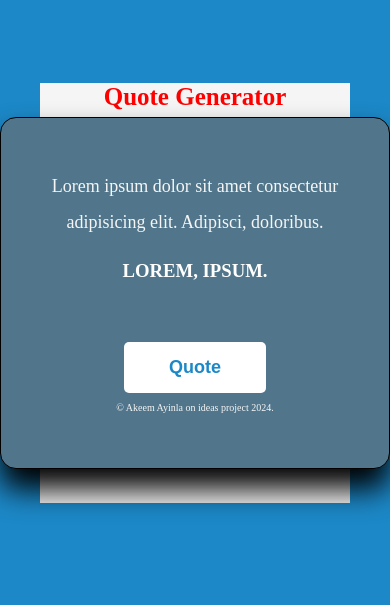
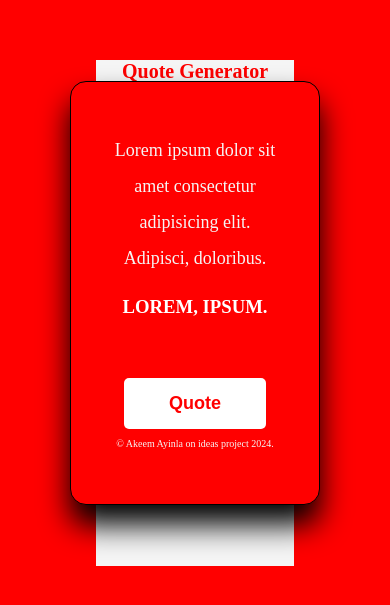
Before and after one commit to haykay36/quoteGenerator, a plain HTML site: page index.html in a window 390 px wide. Shown: the part 129-734 px from the top of the page. Drawn offline with Linux system fonts and the light colour scheme; no server answers.

Commit message:
mobile responsiveness

```diff
--- a/script.js
+++ b/script.js
@@ -10,7 +10,7 @@ fetch('https://quotes-api-self.vercel.app/quote')
   .then(response => response.json())
   .then(data => {
     // Handle the retrieved quote
-    console.log(data.content);
+    console.log(data.quote);
     console.log(data.author);
     quote.innerText = data.quote;
     author.innerText = data.author;
--- a/style.css
+++ b/style.css
@@ -21,7 +21,7 @@ body{
 }
 .container{
     width: 100%;
-    background-color: #51768b;
+    background-color: #1c88c7;
     padding: 50px 40px;
     box-shadow:  0 20px 30px rgba(0, 0,0, 3);
     position: relative;
@@ -44,7 +44,8 @@ body{
     left: 10%;
     font-weight: 700;
     font-size: 25px;
-    color: red;
+    color: #1c88c7;
+    margin-top: 10px;
 }
 .container p{
     color: whitesmoke;
@@ -76,12 +77,15 @@ body{
     text-transform: uppercase;
 }
 @media(max-width:550px ){
+    body{
+        background-color: red
+    }
 
     .wrapper{
         display: flex;
         flex-direction: column;
         flex-wrap: wrap;
-        max-width: 400px;
+        max-width: 250px;
         width: 100%;
         border: none;
         outline: none;
@@ -91,5 +95,43 @@ body{
         left: 50%;
 
     }
+    .container{
+        width: 100%;
+        background-color: red;
+        padding: 50px 40px;
+        box-shadow:  0 20px 30px rgba(0, 0,0, 3);
+        position: relative;
+        text-align: center;
+        border: 1px solid;
+        outline: none;
+        border-radius: 16px;
 
+
+    }
+    .container::after{
+        content: "Quote Generator";
+        position: absolute;
+        width: 80%;
+        height: 120%;
+        background-color: whitesmoke;
+        z-index: -1;
+        top: -10%;
+        left: 10%;
+        font-weight: 700;
+        font-size: 20px;
+        color: red;
+        margin-top: 20px;
+    }
+
+    .container button{
+        background-color: #fff;
+        border: none;
+        padding: 15px 45px;
+        border-radius: 5px;
+        font-size: 18px;
+        font-weight: 600;
+        color: red;
+        cursor: pointer;
+
+    }
 }
```
